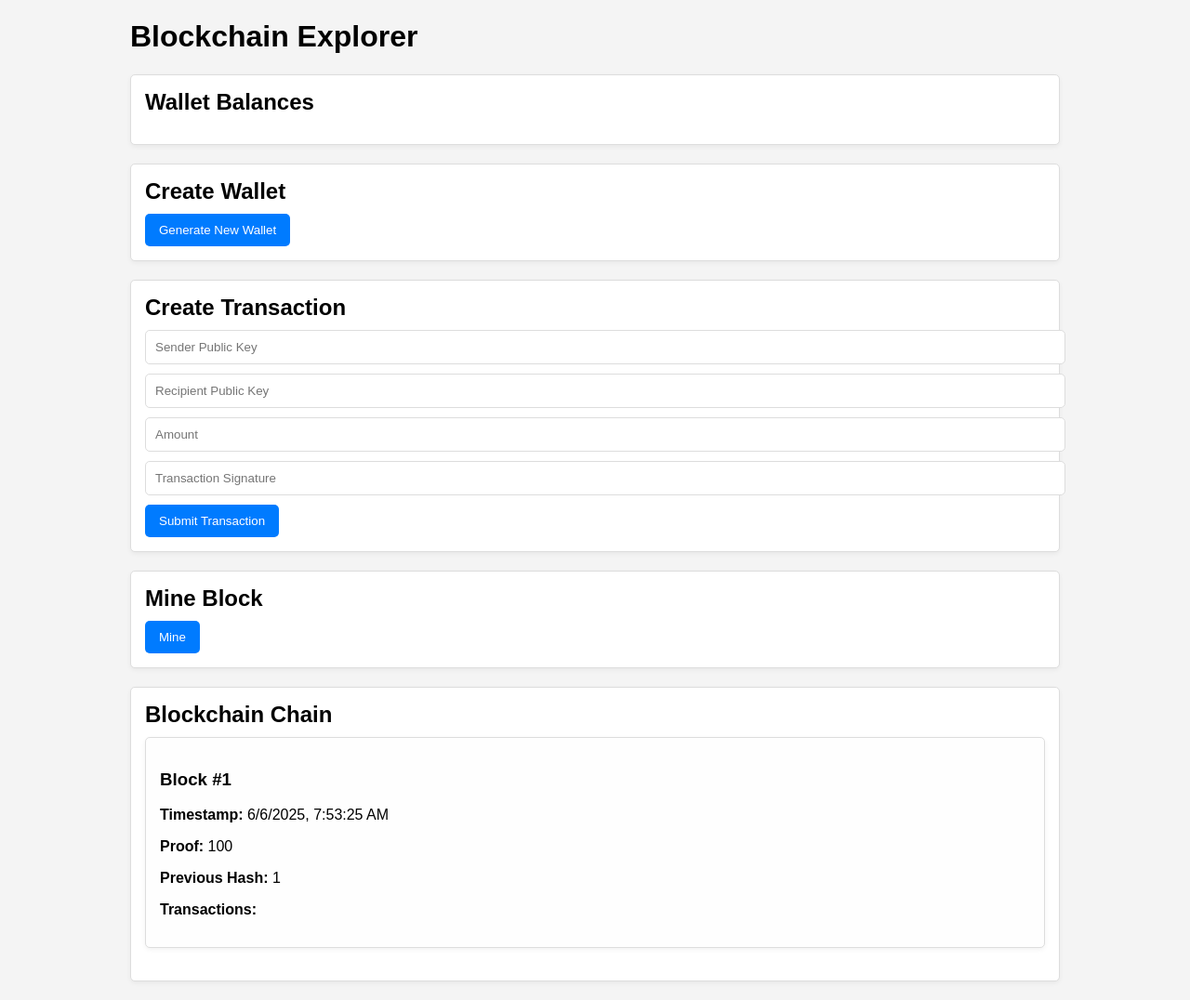
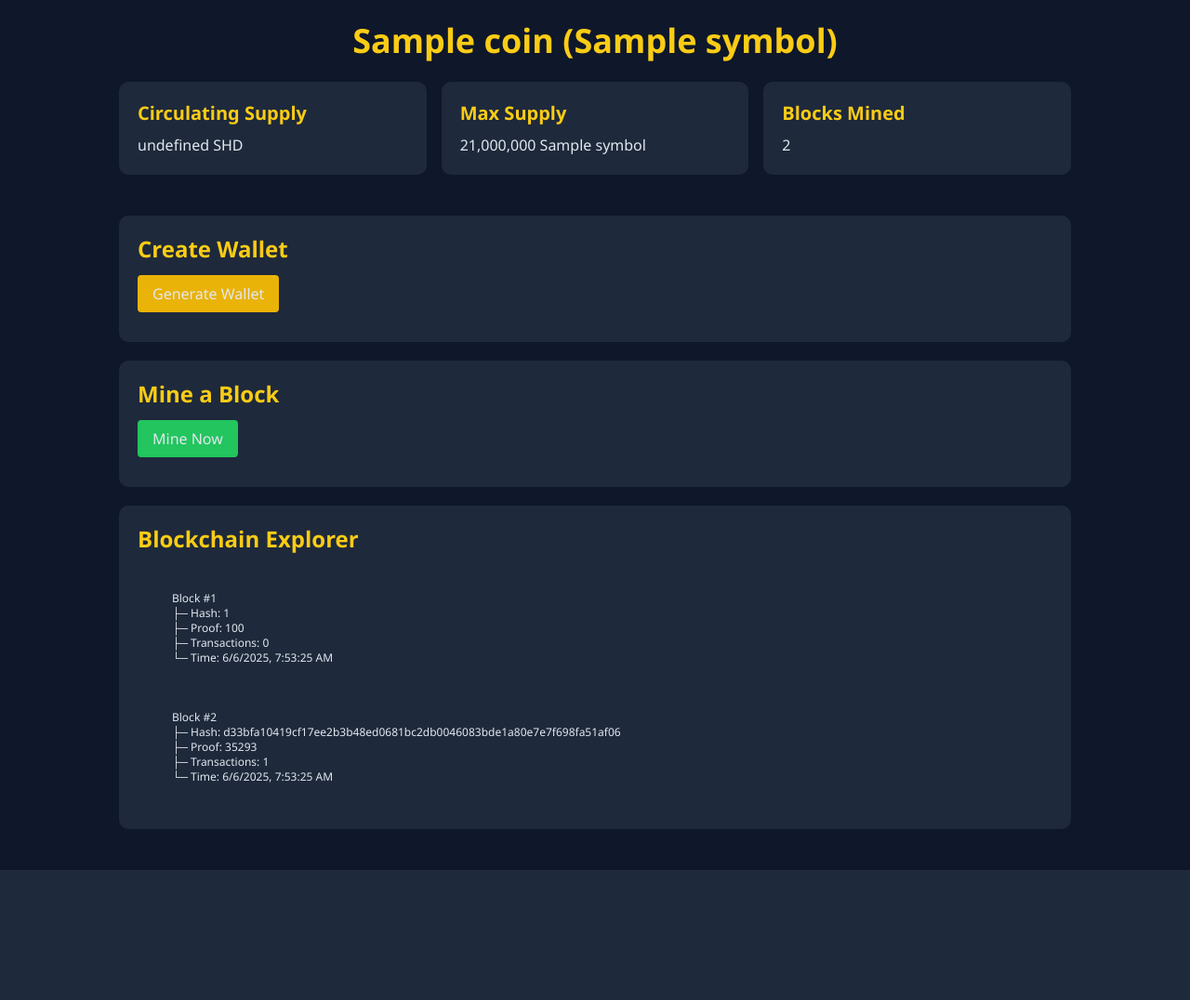
Before and after one commit to K-v234/blockchain-app, a Flask app: template templates/index.html in a window 1280 px wide. Shown: the whole page at 93% size. After the commit the page ends 936 px from the top, so only its background shows below. Run offline with Flask 3, Linux system fonts and the light colour scheme; the template is opened without the code that fills it: most values are stand-ins (such as "Sample title", 1, 10 or a date in 2020); some libraries are stand-ins or nearby versions.

Commit message:
Add: ShadowChain dashboard frontend

```diff
--- a/templates/index.html
+++ b/templates/index.html
@@ -1,153 +1,91 @@
 <!DOCTYPE html>
 <html lang="en">
 <head>
-    <meta charset="UTF-8">
-    <meta name="viewport" content="width=device-width, initial-scale=1.0">
-    <title>Blockchain Explorer</title>
+  <meta charset="UTF-8" />
+  <meta name="viewport" content="width=device-width, initial-scale=1.0"/>
+  <title>{{ coin }} Dashboard</title>
+  <script src="https://cdn.tailwindcss.com"></script>
   <style>
-        body { font-family: Arial, sans-serif; margin: 20px; background-color: #f4f4f4; }
-        .container { max-width: 1000px; margin: auto; }
-        .card {
-            background-color: white;
-            border: 1px solid #ddd;
-            border-radius: 5px;
-            padding: 15px;
-            margin-bottom: 20px;
-            box-shadow: 0 2px 5px rgba(0,0,0,0.05);
-        }
-        .card h2 { margin: 0 0 10px; }
-        button {
-            background-color: #007BFF;
-            color: white;
-            border: none;
-            padding: 10px 15px;
-            border-radius: 5px;
-            cursor: pointer;
-        }
-        button:hover { background-color: #0056b3; }
-        input {
-            width: 100%;
-            padding: 10px;
-            margin-bottom: 10px;
-            border: 1px solid #ddd;
-            border-radius: 5px;
-        }
-        pre {
-            white-space: pre-wrap;
-            word-wrap: break-word;
-            background-color: #f9f9f9;
-            padding: 10px;
-            border-radius: 5px;
-            border: 1px solid #ccc;
-            overflow-x: auto;
-        }
+    body { font-family: 'Segoe UI', sans-serif; background-color: #0f172a; color: #e2e8f0; }
+    .card { background-color: #1e293b; border-radius: 10px; padding: 20px; margin-bottom: 20px; }
+    .label { font-weight: bold; color: #facc15; }
   </style>
 </head>
-<body>
-    <div class="container">
-        <h1>Blockchain Explorer</h1>
+<body class="p-6">
+  <div class="max-w-5xl mx-auto">
+    <h1 class="text-4xl font-bold text-center text-yellow-400 mb-6">{{ coin }} ({{ symbol }})</h1>
 
+    <div class="grid grid-cols-1 md:grid-cols-3 gap-4 mb-6">
       <div class="card">
-            <h2>Wallet Balances</h2>
-            <ul id="balances"></ul>
+        <h2 class="text-xl mb-2 label">Circulating Supply</h2>
+        <p id="supply">Loading...</p>
+      </div>
+      <div class="card">
+        <h2 class="text-xl mb-2 label">Max Supply</h2>
+        <p>21,000,000 {{ symbol }}</p>
+      </div>
+      <div class="card">
+        <h2 class="text-xl mb-2 label">Blocks Mined</h2>
+        <p id="blockCount">Loading...</p>
+      </div>
     </div>
 
     <div class="card">
-            <h2>Create Wallet</h2>
-            <button onclick="createWallet()">Generate New Wallet</button>
-            <div id="walletOutput"></div>
+      <h2 class="text-2xl mb-3 label">Create Wallet</h2>
+      <button onclick="createWallet()" class="bg-yellow-500 hover:bg-yellow-400 px-4 py-2 rounded">Generate Wallet</button>
+      <div id="walletOutput" class="mt-3 text-sm"></div>
     </div>
 
     <div class="card">
-            <h2>Create Transaction</h2>
-            <input type="text" id="transactionSender" placeholder="Sender Public Key" required>
-            <input type="text" id="transactionRecipient" placeholder="Recipient Public Key" required>
-            <input type="number" id="transactionAmount" placeholder="Amount" required>
-            <input type="text" id="transactionSignature" placeholder="Transaction Signature" required>
-            <button onclick="createTransaction()">Submit Transaction</button>
-            <div id="transactionOutput"></div>
+      <h2 class="text-2xl mb-3 label">Mine a Block</h2>
+      <button onclick="mineBlock()" class="bg-green-500 hover:bg-green-400 px-4 py-2 rounded">Mine Now</button>
+      <div id="mineOutput" class="mt-3 text-sm"></div>
     </div>
 
     <div class="card">
-            <h2>Mine Block</h2>
-            <button onclick="mineBlock()">Mine</button>
-            <div id="mineOutput"></div>
-        </div>
-
-        <div class="card">
-            <h2>Blockchain Chain</h2>
-            <div id="blockchainData"></div>
+      <h2 class="text-2xl mb-3 label">Blockchain Explorer</h2>
+      <div id="blockchainData" class="text-xs whitespace-pre-wrap max-h-[400px] overflow-y-scroll bg-slate-800 p-3 rounded"></div>
     </div>
   </div>
 
   <script>
-        // ✅ Use relative URL for Render (same server)
     const BACKEND_URL = "";
 
     async function fetchBlockchain() {
-            try {
-                const response = await fetch(`${BACKEND_URL}/chain`);
-                const data = await response.json();
+      const res = await fetch(`${BACKEND_URL}/chain`);
+      const data = await res.json();
 
-                // Show balances
-                document.getElementById('balances').innerHTML = Object.entries(data.balances)
-                    .map(([key, value]) => `<li><strong>${key.substring(0, 15)}...</strong>: ${value}</li>`).join('');
+      document.getElementById("supply").textContent = `${data.circulating_supply} SHD`;
+      document.getElementById("blockCount").textContent = data.length;
 
-                // Show chain blocks
-                const blockchainEl = document.getElementById('blockchainData');
-                blockchainEl.innerHTML = data.chain.map(block => `
-                    <div class="card" style="background-color:#fefefe;">
-                        <h3>Block #${block.index}</h3>
-                        <p><strong>Timestamp:</strong> ${new Date(block.timestamp * 1000).toLocaleString()}</p>
-                        <p><strong>Proof:</strong> ${block.proof}</p>
-                        <p><strong>Previous Hash:</strong> ${block.previous_hash}</p>
-                        <p><strong>Transactions:</strong></p>
-                        <ul>${block.transactions.map(tx => `
-                            <li><strong>${tx.sender.substring(0,15)}...</strong> → <strong>${tx.recipient.substring(0,15)}...</strong> : ${tx.amount}</li>
-                        `).join('')}</ul>
-                    </div>
-                `).join('');
-            } catch (err) {
-                console.error("Error fetching blockchain:", err);
-            }
+      const explorer = document.getElementById("blockchainData");
+      explorer.innerHTML = data.chain.map(block => `
+        Block #${block.index}
+        ├─ Hash: ${block.previous_hash}
+        ├─ Proof: ${block.proof}
+        ├─ Transactions: ${block.transactions.length}
+        └─ Time: ${new Date(block.timestamp * 1000).toLocaleString()}
+      `).join('\n\n');
     }
 
     async function createWallet() {
-            const response = await fetch(`${BACKEND_URL}/wallet/new`);
-            const data = await response.json();
-            document.getElementById('walletOutput').innerHTML = `
-                <strong>Private Key:</strong><br><textarea rows="5" style="width:100%;">${data.private_key}</textarea><br>
-                <strong>Public Key:</strong><br><textarea rows="4" style="width:100%;">${data.public_key}</textarea>`;
-            fetchBlockchain();
-        }
-
-        async function createTransaction() {
-            const sender = document.getElementById('transactionSender').value;
-            const recipient = document.getElementById('transactionRecipient').value;
-            const amount = parseFloat(document.getElementById('transactionAmount').value);
-            const signature = document.getElementById('transactionSignature').value;
-
-            const response = await fetch(`${BACKEND_URL}/transactions/new`, {
-                method: 'POST',
-                headers: { 'Content-Type': 'application/json' },
-                body: JSON.stringify({ sender, recipient, amount, signature })
-            });
-
-            const data = await response.json();
-            document.getElementById('transactionOutput').textContent = data.message || data.error;
+      const res = await fetch(`${BACKEND_URL}/wallet/new`);
+      const data = await res.json();
+      document.getElementById("walletOutput").innerHTML = `
+        <strong>Private Key:</strong><br><textarea rows="4" class="w-full">${data.private_key}</textarea><br>
+        <strong>Public Key:</strong><br><textarea rows="3" class="w-full">${data.public_key}</textarea>`;
       fetchBlockchain();
     }
 
     async function mineBlock() {
-            const response = await fetch(`${BACKEND_URL}/mine`);
-            const data = await response.json();
-            document.getElementById('mineOutput').textContent = data.message;
+      const res = await fetch(`${BACKEND_URL}/mine`);
+      const data = await res.json();
+      document.getElementById("mineOutput").textContent = data.message;
       fetchBlockchain();
     }
 
-        // Auto-refresh
-        setInterval(fetchBlockchain, 10000);
     fetchBlockchain();
+    setInterval(fetchBlockchain, 15000);
   </script>
 </body>
 </html>
```
Lines whose indentation alone changed are shown as unchanged.
